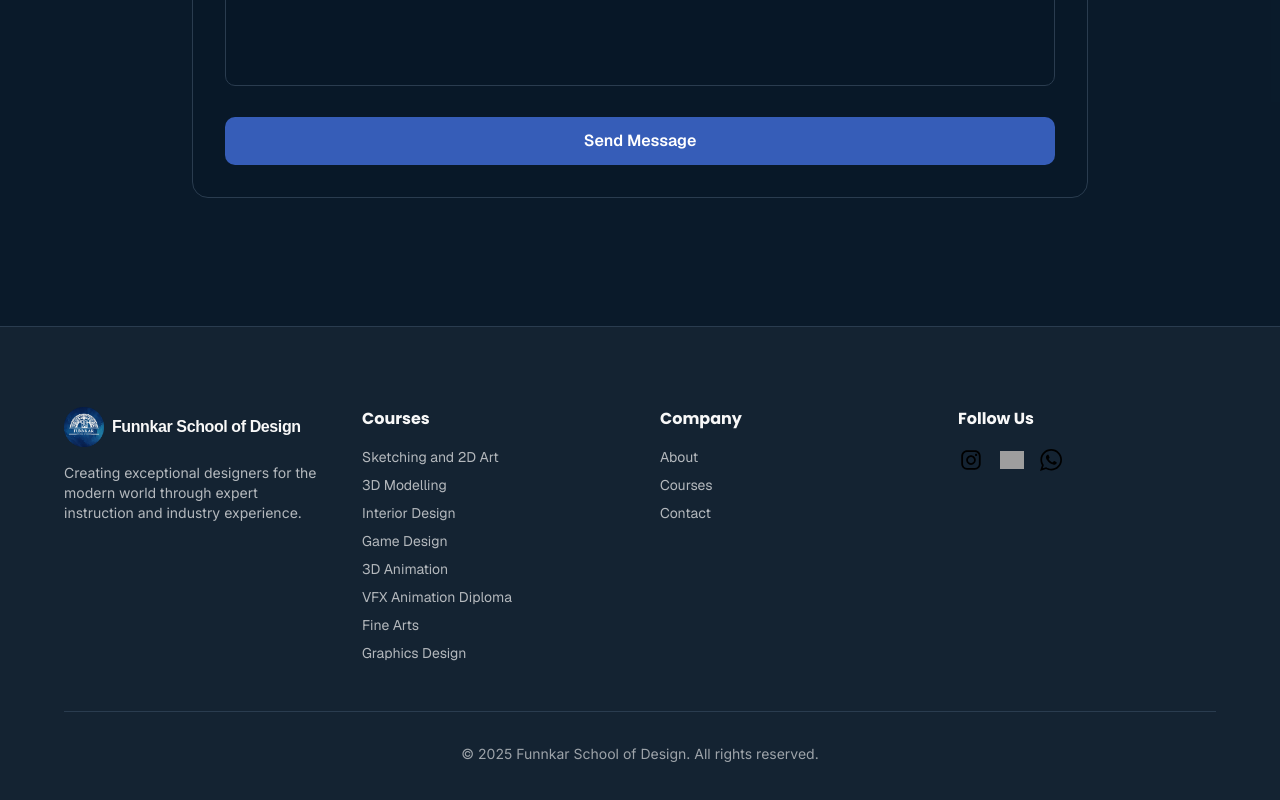
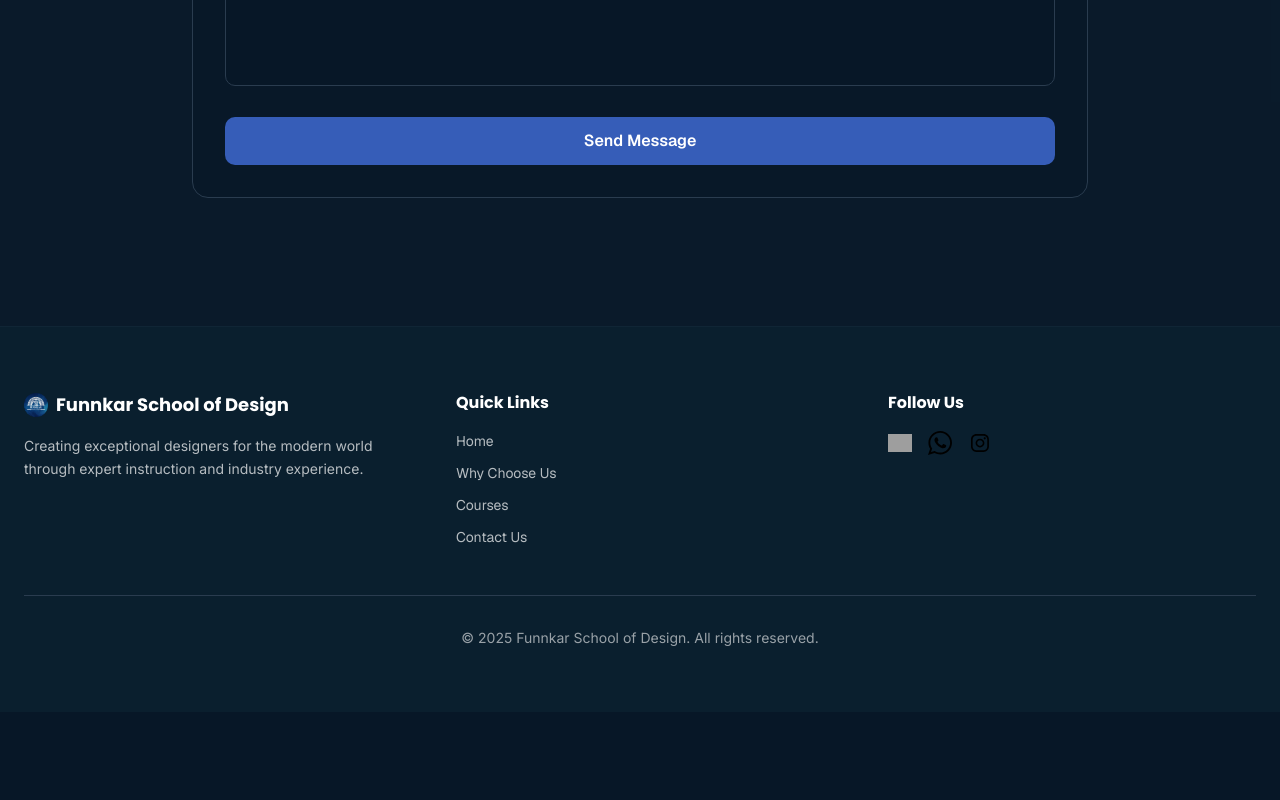
Before and after one commit to Bernie-Dramos/Funnkar-School-of-Design, a Next.js app: page / in a window 1280 px wide. Shown: the part 4217-5017 px from the top of the page. After the commit the page ends 4929 px from the top, so only its background shows below. Built offline with nearby package versions, Linux system fonts and the light colour scheme; grey boxes are pictures that could not be loaded; a web font is replaced by a local one.

Commit message:
Update footer.tsx

```diff
--- a/components/footer.tsx
+++ b/components/footer.tsx
@@ -5,94 +5,59 @@ import Image from "next/image"
 
 export default function Footer() {
   return (
-    <footer className="bg-foreground/5 border-t border-border py-12 sm:py-16 md:py-20 px-4 sm:px-6">
-      <div className="mx-auto max-w-6xl">
-        <div className="grid grid-cols-1 sm:grid-cols-2 md:grid-cols-4 gap-8 sm:gap-10 mb-8 sm:mb-12">
+    <footer className="bg-[#0A1F2E] border-t border-border/20 py-12 sm:py-16 px-4 sm:px-6">
+      <div className="mx-auto max-w-7xl">
+        <div className="grid grid-cols-1 md:grid-cols-3 gap-12 md:gap-16 mb-12">
+          {/* Left Column - Brand */}
           <div>
-            <Link href="/" className="flex items-center gap-2 mb-4 hover:opacity-80 transition-opacity">
-              <Image src="/fsd-logo.png" alt="Funnkar School of Design" width={40} height={40}/>
-              <span className="text-base font-bold tracking-tight text-foreground" style={{ fontFamily: 'Tonus Contrast, sans-serif' }}>Funnkar School of Design</span>
-            </Link>
-            <p className="text-sm text-foreground/70">
+            <div className="flex items-center gap-2 mb-4">
+              <Image src="/fsd-logo.png" alt="Funnkar School of Design" width={32} height={24} className="h-6 w-auto"/>
+              <h3 className="text-lg font-bold text-white">Funnkar School of Design</h3>
+            </div>
+            <p className="text-sm text-white/70 leading-relaxed">
               Creating exceptional designers for the modern world through expert instruction and industry experience.
             </p>
           </div>
+
+          {/* Middle Column - Quick Links */}
           <div>
-            <h4 className="font-bold mb-4 text-foreground">Courses</h4>
-            <ul className="space-y-2 text-sm text-foreground/70">
+            <h4 className="text-base font-bold text-white mb-4">Quick Links</h4>
+            <ul className="space-y-3 text-sm text-white/70">
               <li>
-                <Link href="#courses" className="hover:text-accent transition">
-                  Sketching and 2D Art
+                <Link href="#hero" className="hover:text-white transition">
+                  Home
                 </Link>
               </li>
               <li>
-                <Link href="#courses" className="hover:text-accent transition">
-                  3D Modelling
+                <Link href="#courses" className="hover:text-white transition">
+                  Why Choose Us
                 </Link>
               </li>
               <li>
-                <Link href="#courses" className="hover:text-accent transition">
-                  Interior Design
+                <Link href="#courses" className="hover:text-white transition">
+                  Courses
                 </Link>
               </li>
               <li>
-                <Link href="#courses" className="hover:text-accent transition">
-                  Game Design
-                </Link>
-              </li>
-              <li>
-                <Link href="#courses" className="hover:text-accent transition">
-                  3D Animation
-                </Link>
-              </li>
-              <li>
-                <Link href="#courses" className="hover:text-accent transition">
-                  VFX Animation Diploma
-                </Link>
-              </li>
-              <li>
-                <Link href="#courses" className="hover:text-accent transition">
-                  Fine Arts
-                </Link>
-              </li>
-              <li>
-                <Link href="#courses" className="hover:text-accent transition">
-                  Graphics Design
+                <Link href="#contact" className="hover:text-white transition">
+                  Contact Us
                 </Link>
               </li>
             </ul>
           </div>
+
+          {/* Right Column - Follow Us */}
           <div>
-            <h4 className="font-bold mb-4 text-foreground">Company</h4>
-            <ul className="space-y-2 text-sm text-foreground/70">
-              <li>
-                <Link href="#hero" className="hover:text-accent transition">
-                  About
-                </Link>
-              </li>
-              <li>
-                <Link href="#courses" className="hover:text-accent transition">
-                  Courses
-                </Link>
-              </li>
-              <li>
-                <Link href="#contact" className="hover:text-accent transition">
-                  Contact
-                </Link>
-              </li>
-            </ul>
-          </div>
-          <div>
-            <h4 className="font-bold mb-4 text-foreground">Follow Us</h4>
+            <h4 className="text-base font-bold text-white mb-4">Follow Us</h4>
             <div className="flex gap-4 items-center">
-              <Link href="https://www.instagram.com/funnkar.school.of.design?igsh=OXhmdnZqcXdxemho" aria-label="Instagram" className="hover:opacity-80 transition">
-                <Image src="/instagram.svg" alt="Instagram" width={26} height={26} />
-              </Link>
               <Link href="https://www.linkedin.com/company/funnkarschoolofdesign/" aria-label="LinkedIn" className="hover:opacity-80 transition">
                 <Image src="/linkedin.svg" alt="LinkedIn" width={24} height={24} />
               </Link>
               <Link href="https://wa.me/9325167605" aria-label="WhatsApp" className="hover:opacity-80 transition">
-                <Image src="/whatsapp.svg" alt="WhatsApp" width={22} height={22} />
+                <Image src="/whatsapp.svg" alt="WhatsApp" width={24} height={24} />
+              </Link>
+              <Link href="https://www.instagram.com/funnkar.school.of.design?igsh=OXhmdnZqcXdxemho" aria-label="Instagram" className="hover:opacity-80 transition">
+                <Image src="/instagram.svg" alt="Instagram" width={24} height={24} />
               </Link>
             </div>
           </div>
```
